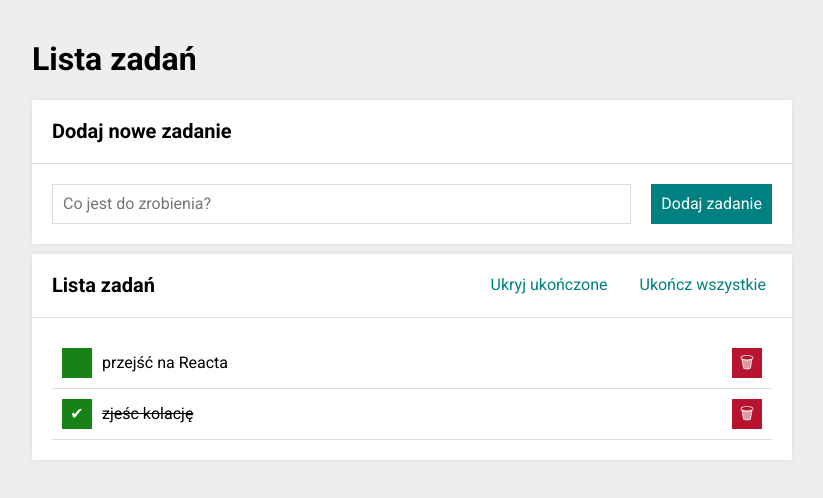
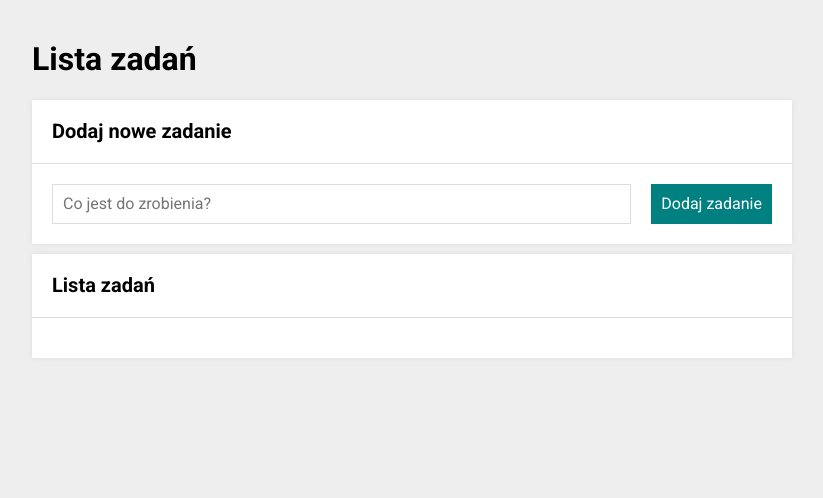
Before and after one commit to b3atman/todos-list-react, a React (Create React App) app: page / in a window 1280 px wide. Shown: the top 498 px of the page, without its empty margins (228-1051 px from the left). Built offline with nearby package versions, Linux system fonts and the light colour scheme.

Commit message:
changed to empty task label

```diff
--- a/src/App.js
+++ b/src/App.js
@@ -8,10 +8,7 @@ import Container from "./Container";
 
 function App() {
   const [hideDone, setHideDone] = useState(false);
-  const [tasks, setTasks] = useState([
-    { id: 1, content: "przejść na Reacta", done: false },
-    { id: 2, content: "zjeśc kolację", done: true },
-  ]);
+  const [tasks, setTasks] = useState([]);
 
   const toggleHideDone = () => {
     setHideDone(hideDone => !hideDone);
```
